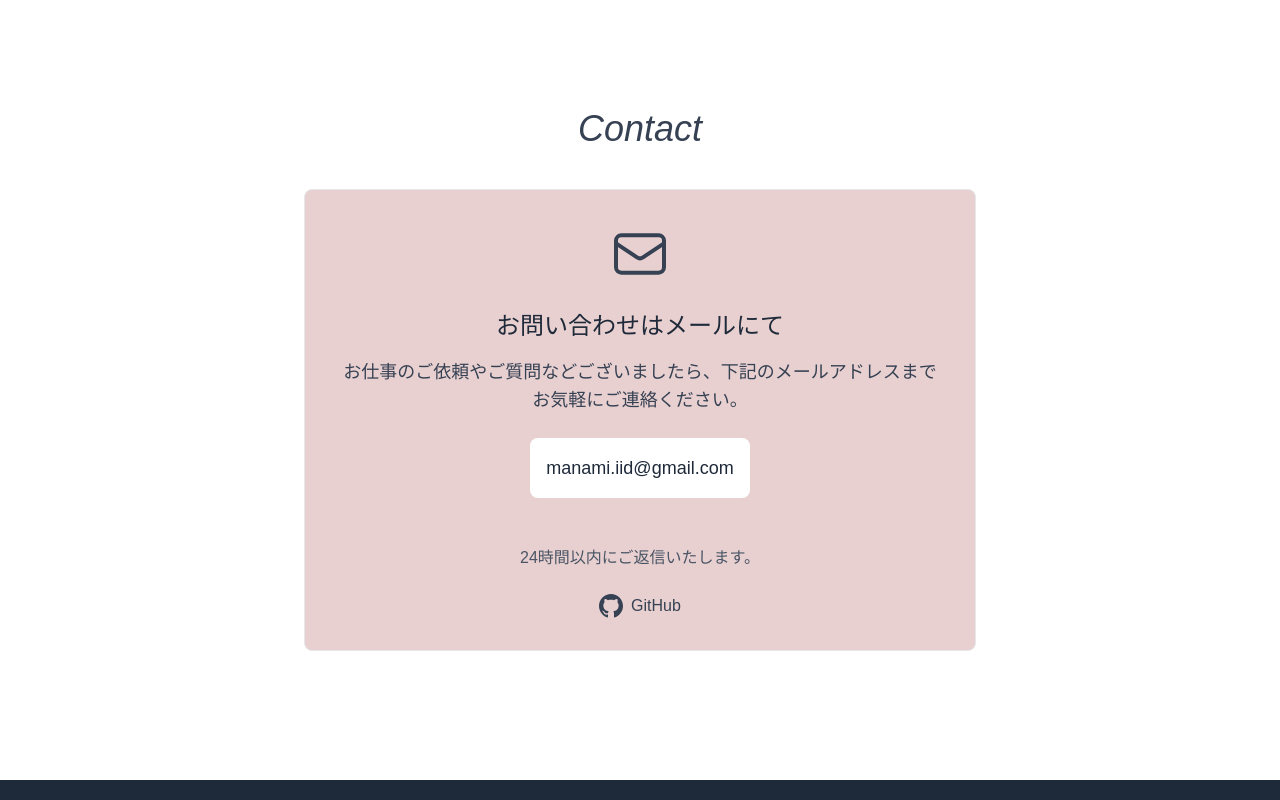
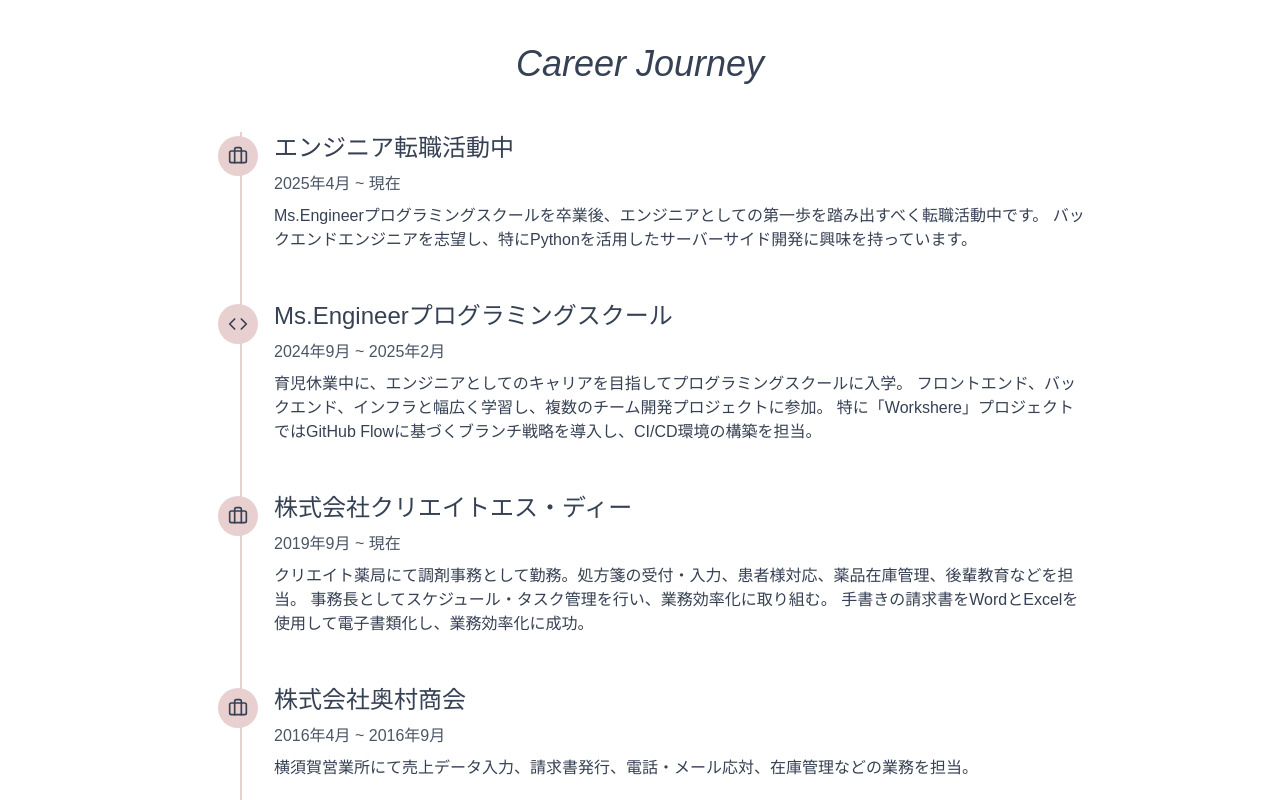
Before and after one commit to ShiroILuca/My-Portfolio, a Next.js app in the folder frontend/: page / in a window 1280 px wide. Shown: the part 3220-4020 px from the top of the page. Built offline with nearby package versions, Linux system fonts and the light colour scheme.

Commit message:
経歴の追加

```diff
--- /dev/null
+++ b/frontend/app/components/Career.tsx
@@ -0,0 +1,84 @@
+// 追加：キャリアジャーニーセクション
+
+"use client";
+import React from "react";
+import { Briefcase, Code } from "lucide-react";
+
+const Career: React.FC = () => {
+  return (
+    <section id="career" className="min-h-screen p-8 md:p-16 bg-white">
+      <h2 className="text-4xl font-light italic text-gray-700 mb-12 text-center">
+        Career Journey
+      </h2>
+
+      <div className="max-w-4xl mx-auto">
+        {/* タイムライン */}
+        <div className="relative border-l-2 border-[#e8d0d0] ml-6 md:ml-12 pl-8 pb-8">
+          {/* 現在のステップ */}
+          <div className="mb-12 relative">
+            <div className="absolute -left-14 mt-1 w-10 h-10 bg-[#e8d0d0] rounded-full flex items-center justify-center">
+              <Briefcase size={20} className="text-gray-700" />
+            </div>
+            <h3 className="text-2xl font-light text-gray-700 mb-2">
+              エンジニア転職活動中
+            </h3>
+            <p className="text-gray-600 mb-2">2025年4月 ~ 現在</p>
+            <p className="text-gray-700">
+              Ms.Engineerプログラミングスクールを卒業後、エンジニアとしての第一歩を踏み出すべく転職活動中です。
+              バックエンドエンジニアを志望し、特にPythonを活用したサーバーサイド開発に興味を持っています。
+            </p>
+          </div>
+
+          {/* Ms.Engineer */}
+          <div className="mb-12 relative">
+            <div className="absolute -left-14 mt-1 w-10 h-10 bg-[#e8d0d0] rounded-full flex items-center justify-center">
+              <Code size={20} className="text-gray-700" />
+            </div>
+            <h3 className="text-2xl font-light text-gray-700 mb-2">
+              Ms.Engineerプログラミングスクール
+            </h3>
+            <p className="text-gray-600 mb-2">2024年9月 ~ 2025年2月</p>
+            <p className="text-gray-700">
+              育児休業中に、エンジニアとしてのキャリアを目指してプログラミングスクールに入学。
+              フロントエンド、バックエンド、インフラと幅広く学習し、複数のチーム開発プロジェクトに参加。
+              特に「Workshere」プロジェクトではGitHub
+              Flowに基づくブランチ戦略を導入し、CI/CD環境の構築を担当。
+            </p>
+          </div>
+
+          {/* 調剤薬局 */}
+          <div className="mb-12 relative">
+            <div className="absolute -left-14 mt-1 w-10 h-10 bg-[#e8d0d0] rounded-full flex items-center justify-center">
+              <Briefcase size={20} className="text-gray-700" />
+            </div>
+            <h3 className="text-2xl font-light text-gray-700 mb-2">
+              株式会社クリエイトエス・ディー
+            </h3>
+            <p className="text-gray-600 mb-2">2019年9月 ~ 現在</p>
+            <p className="text-gray-700">
+              クリエイト薬局にて調剤事務として勤務。処方箋の受付・入力、患者様対応、薬品在庫管理、後輩教育などを担当。
+              事務長としてスケジュール・タスク管理を行い、業務効率化に取り組む。
+              手書きの請求書をWordとExcelを使用して電子書類化し、業務効率化に成功。
+            </p>
+          </div>
+
+          {/* 奥村商会 */}
+          <div className="relative">
+            <div className="absolute -left-14 mt-1 w-10 h-10 bg-[#e8d0d0] rounded-full flex items-center justify-center">
+              <Briefcase size={20} className="text-gray-700" />
+            </div>
+            <h3 className="text-2xl font-light text-gray-700 mb-2">
+              株式会社奥村商会
+            </h3>
+            <p className="text-gray-600 mb-2">2016年4月 ~ 2016年9月</p>
+            <p className="text-gray-700">
+              横須賀営業所にて売上データ入力、請求書発行、電話・メール応対、在庫管理などの業務を担当。
+            </p>
+          </div>
+        </div>
+      </div>
+    </section>
+  );
+};
+
+export default Career;
```
